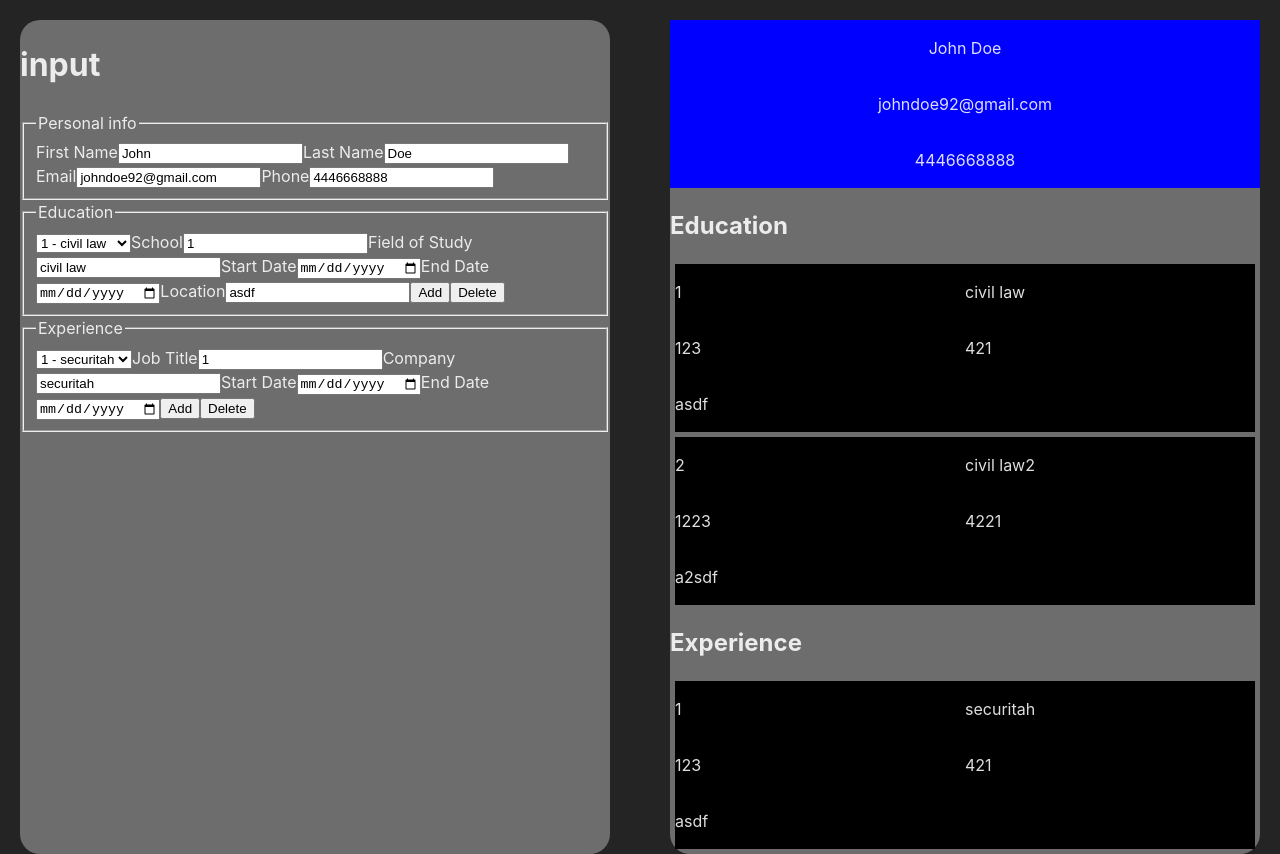
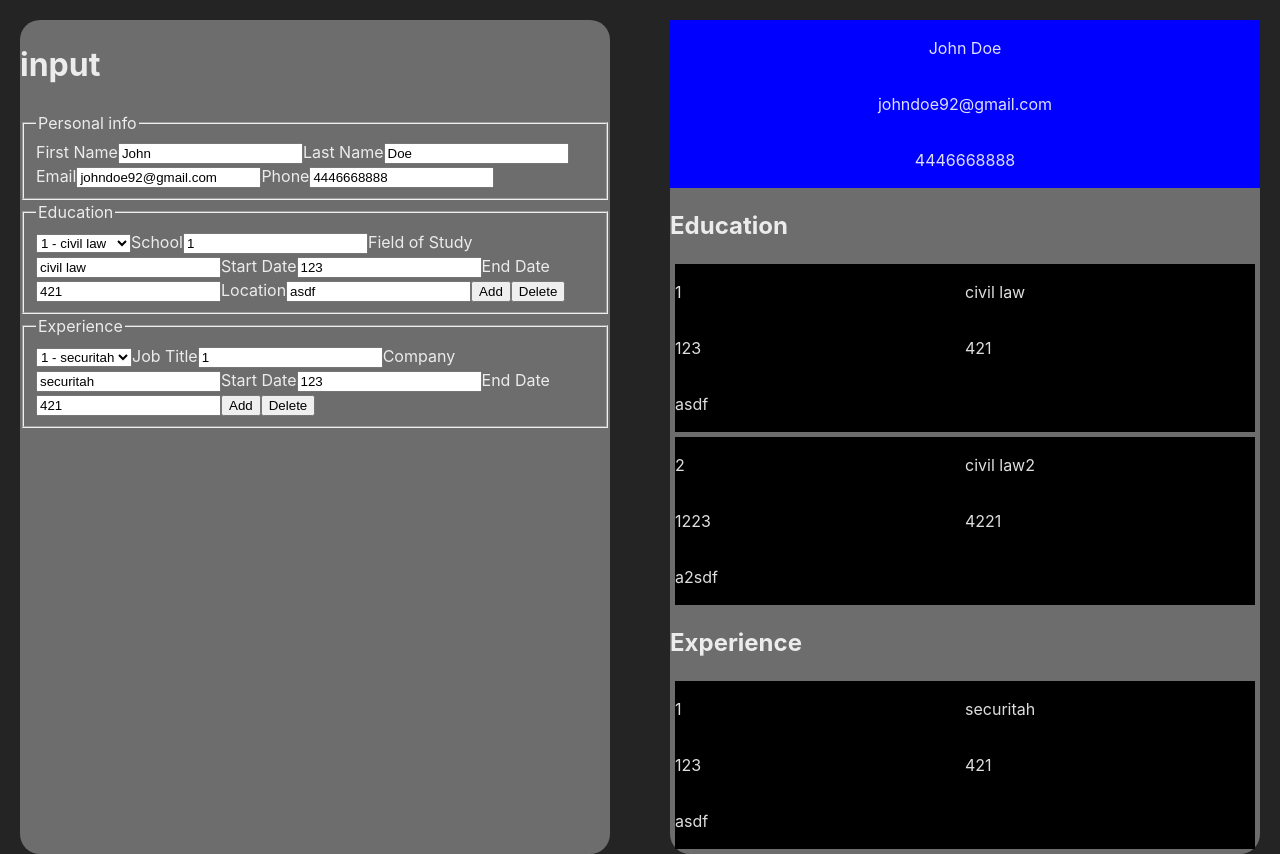
Before and after one commit to AmbiAngel/CV-Application, a React (Vite) app: page / in a window 1280 px wide. Built offline with nearby package versions, Linux system fonts and the light colour scheme.

Commit message:
Change all the date related inputs to type= text

```diff
--- a/src/App.jsx
+++ b/src/App.jsx
@@ -90,12 +90,12 @@ function App() {
     {
       id:'startDate',
       label:'Start Date',
-      inputType:'date'
+      inputType:'text'
     },
     {
       id:'endDate',
       label:'End Date',
-      inputType:'date'
+      inputType:'text'
     },
     {
       id:'location',
@@ -118,12 +118,12 @@ function App() {
     {
       id:'startDate',
       label:'Start Date',
-      inputType:'date'
+      inputType:'text'
     },
     {
       id:'endDate',
       label:'End Date',
-      inputType:'date'
+      inputType:'text'
     },
   ]
   // const [count, setCount] = useState(0)
```
